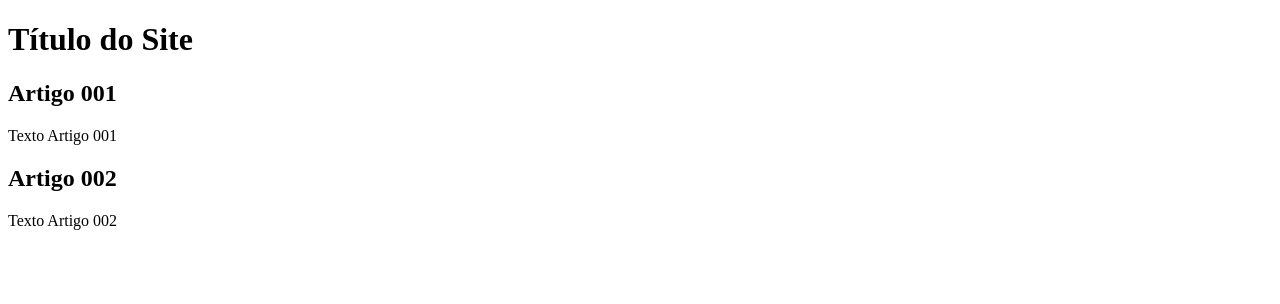
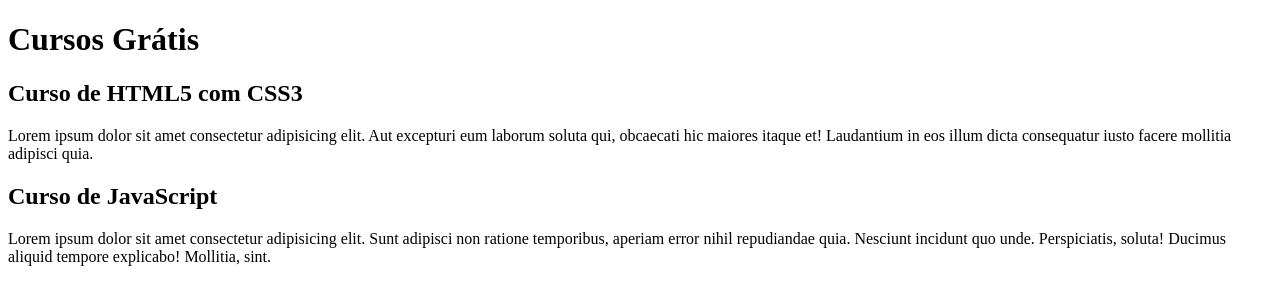
Before and after one commit to kanandarayra/projeto-site, a plain HTML site: page index.html in a window 1280 px wide. Drawn offline with Linux system fonts and the light colour scheme.

Commit message:
comecei a escrever o conteúdo

```diff
--- a/index.html
+++ b/index.html
@@ -8,15 +8,15 @@
 <body>
     <main>
         <header>
-            <h1>Título do Site</h1>
+            <h1>Cursos Grátis</h1>
         </header>
         <article>
-            <h2>Artigo 001</h2>
-            <p>Texto Artigo 001</p>
+            <h2>Curso de HTML5 com CSS3</h2>
+            <p>Lorem ipsum dolor sit amet consectetur adipisicing elit. Aut excepturi eum laborum soluta qui, obcaecati hic maiores itaque et! Laudantium in eos illum dicta consequatur iusto facere mollitia adipisci quia.</p>
         </article>
         <article>
-            <h2>Artigo 002</h2>
-            <p>Texto Artigo 002</p>
+            <h2>Curso de JavaScript</h2>
+            <p>Lorem ipsum dolor sit amet consectetur adipisicing elit. Sunt adipisci non ratione temporibus, aperiam error nihil repudiandae quia. Nesciunt incidunt quo unde. Perspiciatis, soluta! Ducimus aliquid tempore explicabo! Mollitia, sint.</p>
         </article>
     </main>
 </body>
```
